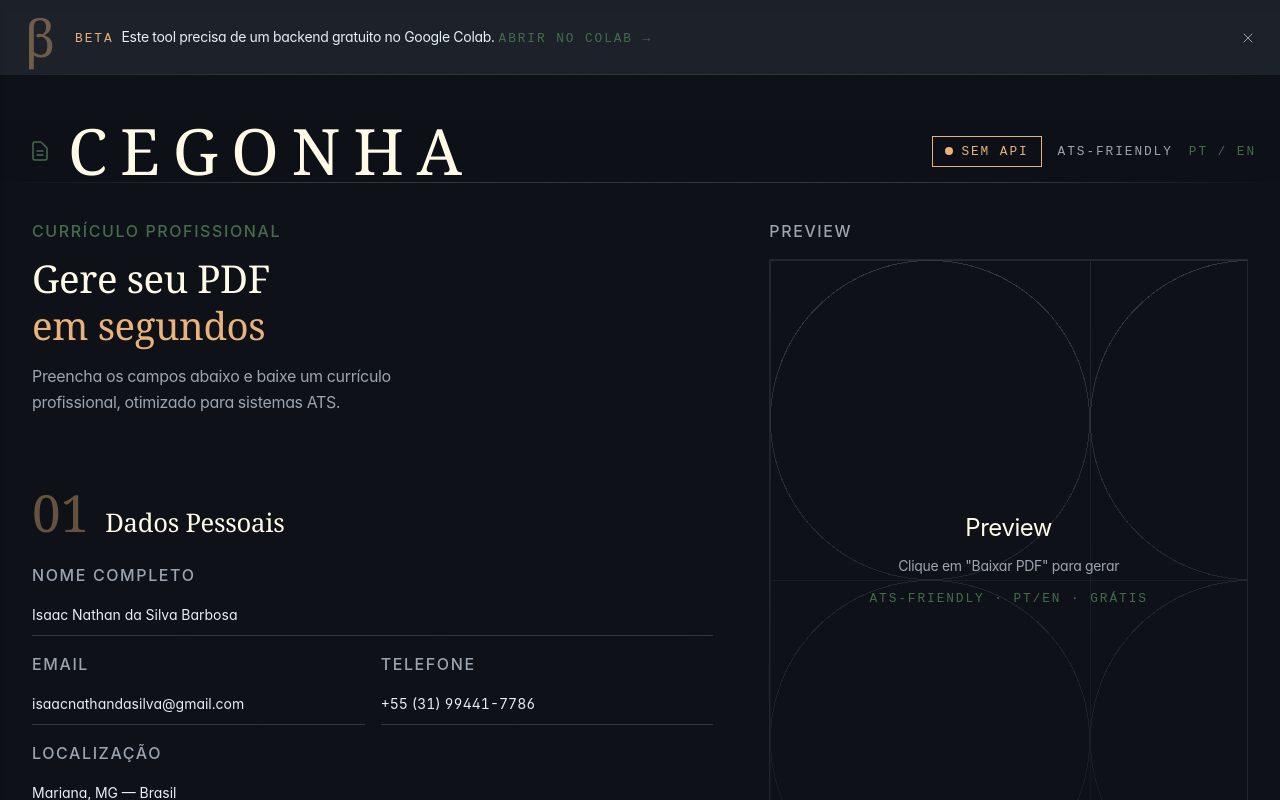
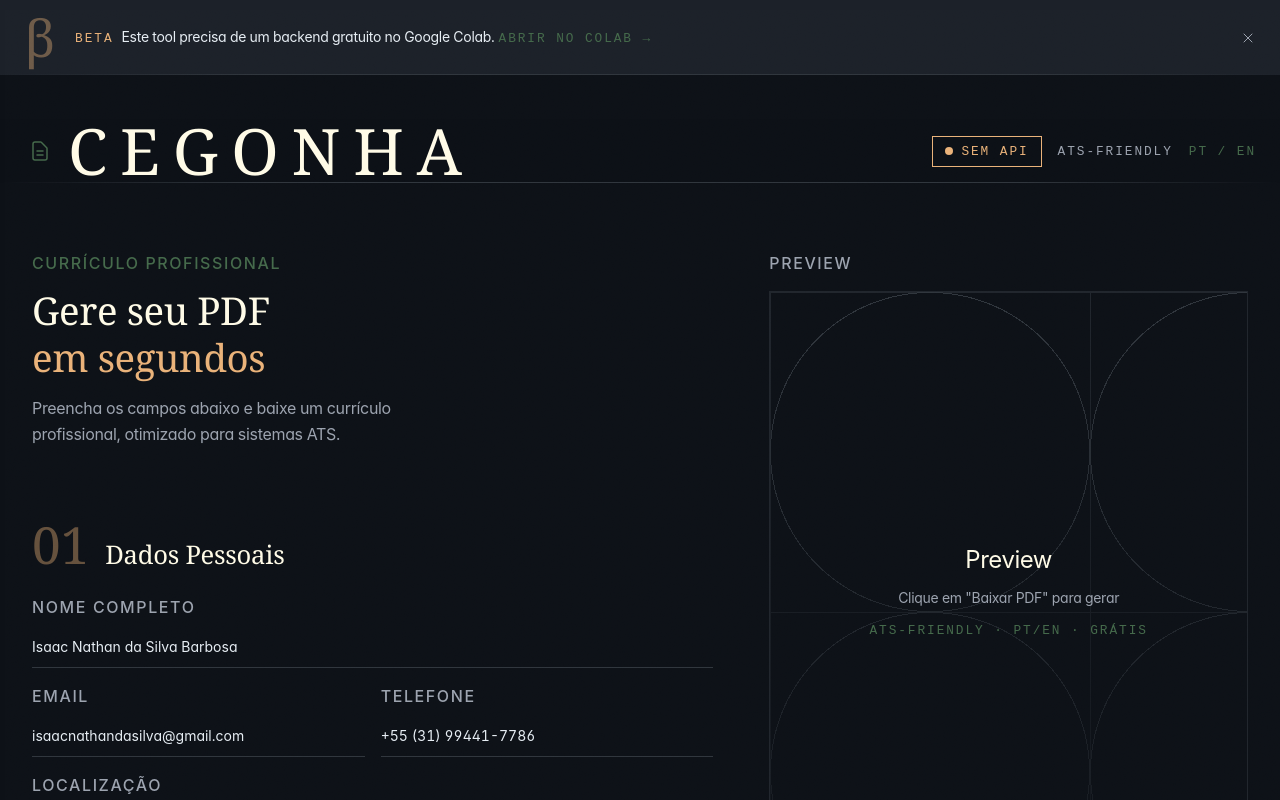
Before and after one commit to xAngryBadger/cv-generator, a React (Vite) app in the folder frontend/: page / in a window 1280 px wide. Shown: the top 800 px of the page. Built offline with nearby package versions, Linux system fonts and the light colour scheme.

Commit message:
fix: rename title from 'frontend' to 'Cegonha — CV Generator', fix BetaBanner overlap, fix h1 uppercase in header

```diff
--- a/frontend/index.html
+++ b/frontend/index.html
@@ -4,7 +4,7 @@
     <meta charset="UTF-8" />
     <link rel="icon" type="image/svg+xml" href="/favicon.svg" />
     <meta name="viewport" content="width=device-width, initial-scale=1.0" />
-    <title>frontend</title>
+    <title>Cegonha — CV Generator</title>
   </head>
   <body>
     <div id="root"></div>
--- a/frontend/package.json
+++ b/frontend/package.json
@@ -1,5 +1,5 @@
 {
-  "name": "frontend",
+  "name": "cegonha",
   "private": true,
   "version": "0.0.0",
   "type": "module",
--- a/frontend/src/App.tsx
+++ b/frontend/src/App.tsx
@@ -149,7 +149,7 @@ return (
           </div>
         </header>
 
-        <main className="max-w-7xl mx-auto px-6 pt-20 pb-16 lg:px-8">
+        <main className={`max-w-7xl mx-auto px-6 pb-16 lg:px-8 transition-[padding] duration-300 ${bannerVisible ? 'pt-[7rem]' : 'pt-20'}`}>
           <motion.div
             initial="hidden"
             animate="visible"
--- a/frontend/src/index.css
+++ b/frontend/src/index.css
@@ -76,7 +76,7 @@ h1, h2, h3, h4, h5, h6 {
   letter-spacing: -0.01em;
 }
 
-h1 {
+h1:not(.font-sans) {
   font-size: var(--h1-size);
   letter-spacing: 0.2em;
   font-weight: 400;
```
